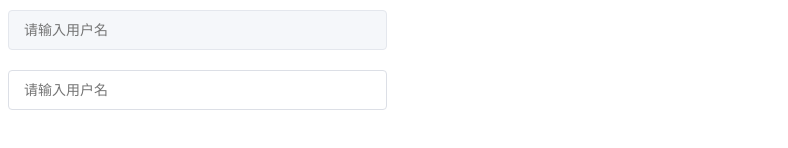
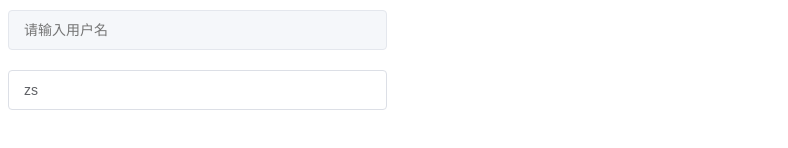
Before and after one commit to swaggylc/lc-ui, a Vue app: page / in a window 1280 px wide. Shown: the part 496-644 px from the top of the page, without its empty margins (0-788 px from the left). Built offline with nearby package versions, Linux system fonts and the light colour scheme; a web font is replaced by a local one.

Commit message:
input的v-model双向数据绑定

```diff
--- a/src/App.vue
+++ b/src/App.vue
@@ -80,7 +80,8 @@
   </div>
   <div class="row">
     <div class="col">
-      <lc-input placeholder="请输入用户名"></lc-input>
+      <!-- 父组件中通过v-model绑定，子组件中通过value接收 -->
+      <lc-input placeholder="请输入用户名" v-model:userName="userName"></lc-input>
     </div>
   </div>
 </template>
@@ -92,7 +93,7 @@ import LcInput from "./components/input/LcInput.vue";
 import { ref } from "vue";
 
 let visible = ref(false);
-
+let userName = ref('zs')
 const fn = () => {
   console.log("123");
 };
@@ -105,6 +106,7 @@ const close = (value) => {
 .row {
   display: flex;
   margin-top: 20px;
+
   .col {
     width: 30%;
   }
--- a/src/components/input/LcInput.vue
+++ b/src/components/input/LcInput.vue
@@ -8,13 +8,15 @@
       :disabled="disabled"
       :clearable="clearable"
       :name="name"
+      :value="userName"
+      @input="handleInput"
     />
   </div>
 </template>
 
 <script setup>
 name: "LcInput";
-import { ref, defineProps } from "vue";
+import { ref, defineProps,defineEmits } from "vue";
 const props = defineProps({
   type: {
     type: String,
@@ -36,7 +38,18 @@ const props = defineProps({
     type: String,
     default: "",
   },
+  userName:{
+    type:String,
+    default:''
+  }
 });
+const $emits=defineEmits(['update:userName'])
+
+const handleInput=(e)=>{
+  console.log('111');
+  console.log("e---",e);
+  $emits('update:userName',e.target.value)
+}
 </script>
 
 <style lang="scss" scoped>
```
Also changed, not shown: 1 other file (tests, documents, lock files or other folders).
